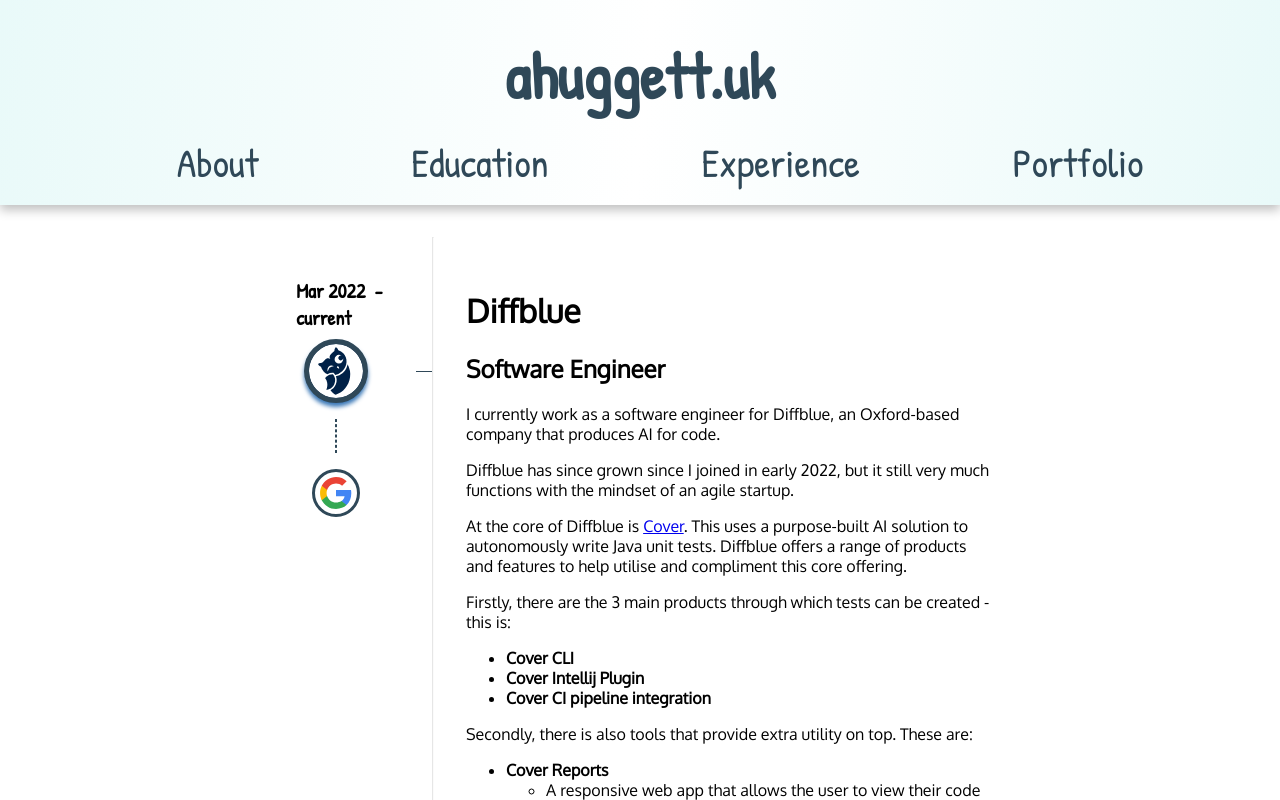
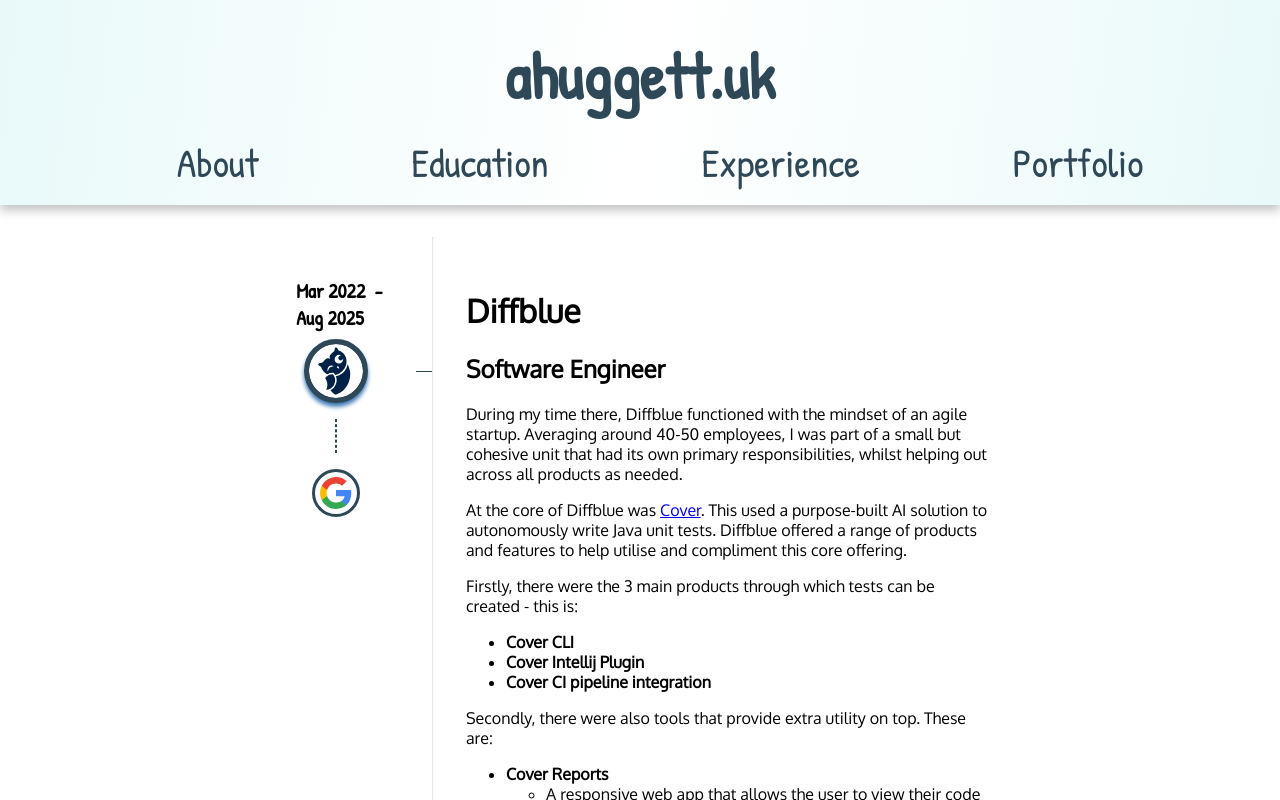
Before and after one commit to ahuggett26/website, a React (Create React App) app: page /experience in a window 1280 px wide. Built offline with nearby package versions, Linux system fonts and the light colour scheme; a web font is replaced by a local one.

Commit message:
Update any Diffblue references

```diff
--- a/src/components/home/about/About.tsx
+++ b/src/components/home/about/About.tsx
@@ -35,23 +35,29 @@
   return (
     <div className={styles["about-container"]}>
       <p>
-        My name is Andrew Huggett, I am a software engineer from the south of
-        England.
-        <br />I currently work for Diffblue, an Oxford based company that
-        produces an AI unit test writing solution for Java and Kotlin projects.
+        My name is Andrew Huggett, I am a software engineer from the South East
+        of England.
       </p>
       <div className={styles["image-carousel"]}>
         <ImageCarousel images={images} hoverText={hoverText} />
       </div>
       <p>
         I work across the tech stack, but my expertise is in on the front-end,
-        in particular with user-facing code. Java is my most used language, but
-        I am well versed in TypeScript, HTML, CSS & Kotlin, among others.
+        in particular with user-facing code.
+      </p>
+      <p>
+        Java is my most used language, but I am well versed in TypeScript, HTML,
+        CSS & Kotlin, among others.
+      </p>
+      <p>
+        Some of the common frameworks I have used include ReactJS, Spring, Visx,
+        JUnit, Jasmine, Mockito. <br />I have worked on Web apps, Websites,
+        Android apps, Command Line Tools and even an IntelliJ plugin.
       </p>
       <p>
         During my weekends and days off, I have a range of personal coding
-        projects that I work on. Take a look at the Portfolio tab (coming soon)
-        for a look at some of these projects.
+        projects that I work on. Take a look at the Portfolio tab for a look at
+        some of these projects.
       </p>
       <p>
         One of my main joys in life is football. I have been a Brighton fan
--- a/src/components/home/experience/Diffblue.md
+++ b/src/components/home/experience/Diffblue.md
@@ -2,19 +2,17 @@
 
 ## Software Engineer
 
-I currently work as a software engineer for Diffblue, an Oxford-based company that produces AI for code.
+During my time there, Diffblue functioned with the mindset of an agile startup. Averaging around 40-50 employees, I was part of a small but cohesive unit that had its own primary responsibilities, whilst helping out across all products as needed.
 
-Diffblue has since grown since I joined in early 2022, but it still very much functions with the mindset of an agile startup.
+At the core of Diffblue was [Cover](https://www.diffblue.com/products). This used a purpose-built AI solution to autonomously write Java unit tests. Diffblue offered a range of products and features to help utilise and compliment this core offering.
 
-At the core of Diffblue is [Cover](https://www.diffblue.com/products). This uses a purpose-built AI solution to autonomously write Java unit tests. Diffblue offers a range of products and features to help utilise and compliment this core offering.
-
-Firstly, there are the 3 main products through which tests can be created - this is:
+Firstly, there were the 3 main products through which tests can be created - this is:
 
 - **Cover CLI**
 - **Cover Intellij Plugin**
 - **Cover CI pipeline integration**
 
-Secondly, there is also tools that provide extra utility on top. These are:
+Secondly, there were also tools that provide extra utility on top. These are:
 
 - **Cover Reports**
   - A responsive web app that allows the user to view their code coverage and understand risks in their codebase
@@ -23,10 +21,10 @@
 - **Cover Optimize**
   - Provides acceleration for the users CI pipeline, but only running tests relevant to their code changes
 
-As I work on the UI team for Diffblue, my responsibilities are primarily concerned with the Intellij Plugin, Cover Reports and the front-end side of the CLI. As a result, I primarily work with Java and Swing as well as React, Typescript and SASS. I have also worked with SQL, groovy & Kotlin and used templating languages like Yaml and Markdown.
+At Diffblue, I worked on the 'UI' team. Here, my responsibilities were primarily concerned with the Intellij Plugin, Cover Reports and the front-end side of the CLI. As a result, I have worked heavily with Java and Spring as well as React, Typescript and SASS. I have also worked with SQL, groovy & Kotlin and used templating languages like Yaml and Markdown.
 
 I have worked on a range of features across this space, including licensing, telemetry, robot tests, coverage graphs & visualisations, exception handling and serialization.
 
-One key feature I've worked on is environment checks. In order to make sure that we will be able to write good, working tests, we have to check the users environment to make sure it is suitable. For this, I implemented an entire UI panel in Intellij that gives an overview of every check that we have performed, depending the environment, including warning messages, tips on how to fix erroneous states and a button to integrate Cover refactor to automatically fix certain issues.
+One key feature I've worked on is environment checks. In order to make sure that Cover would be able to write good, working tests, it must check the users environment to make sure it is suitable. For this, I implemented an entire UI panel in Intellij that gives an overview of every check that we have performed, depending the environment, including warning messages, tips on how to fix erroneous states and a button to integrate Cover Refactor to automatically fix certain issues.
 
 I also worked on environment checks for Cover Reports, since we need to be able to calculate the coverage of the project to be able to generate coverage reports for them. We use JaCoCo to generate these reports, but we need to make sure that this will work successfully. As a result, I performed analysis on JaCoCo with different versions of JUnit & Surefire and generated a range of user messages to help users fix their environment and ensure they get useful reports.
--- a/src/components/home/experience/Experience.tsx
+++ b/src/components/home/experience/Experience.tsx
@@ -19,7 +19,7 @@
   const educationInstances = [
     new InstanceInTime(
       "Mar 2022",
-      undefined,
+      "Aug 2025",
       diffblueLogo,
       "#002147",
       false,
```
